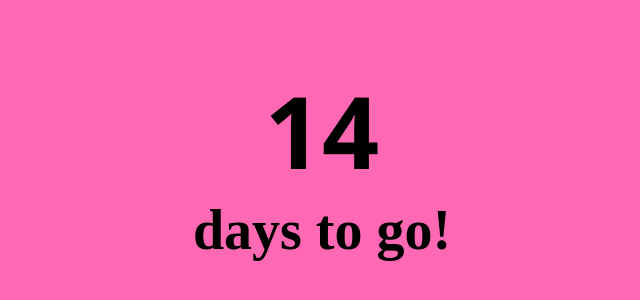
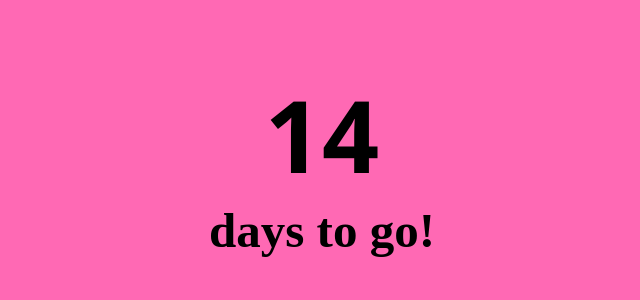
Before and after one commit to shubham-singh/birthday, a plain HTML site: page index.html in a window 1280 px wide. Shown: the part 206-506 px from the top of the page, without its empty margins (318-958 px from the left). Drawn offline with Linux system fonts and the light colour scheme.

Commit message:
fix: font-size

```diff
--- a/style.css
+++ b/style.css
@@ -29,5 +29,5 @@ h1 {
 
 h2 {
     margin: 0;
-    font-size: 56px;
+    font-size: 49px;
 }
```
